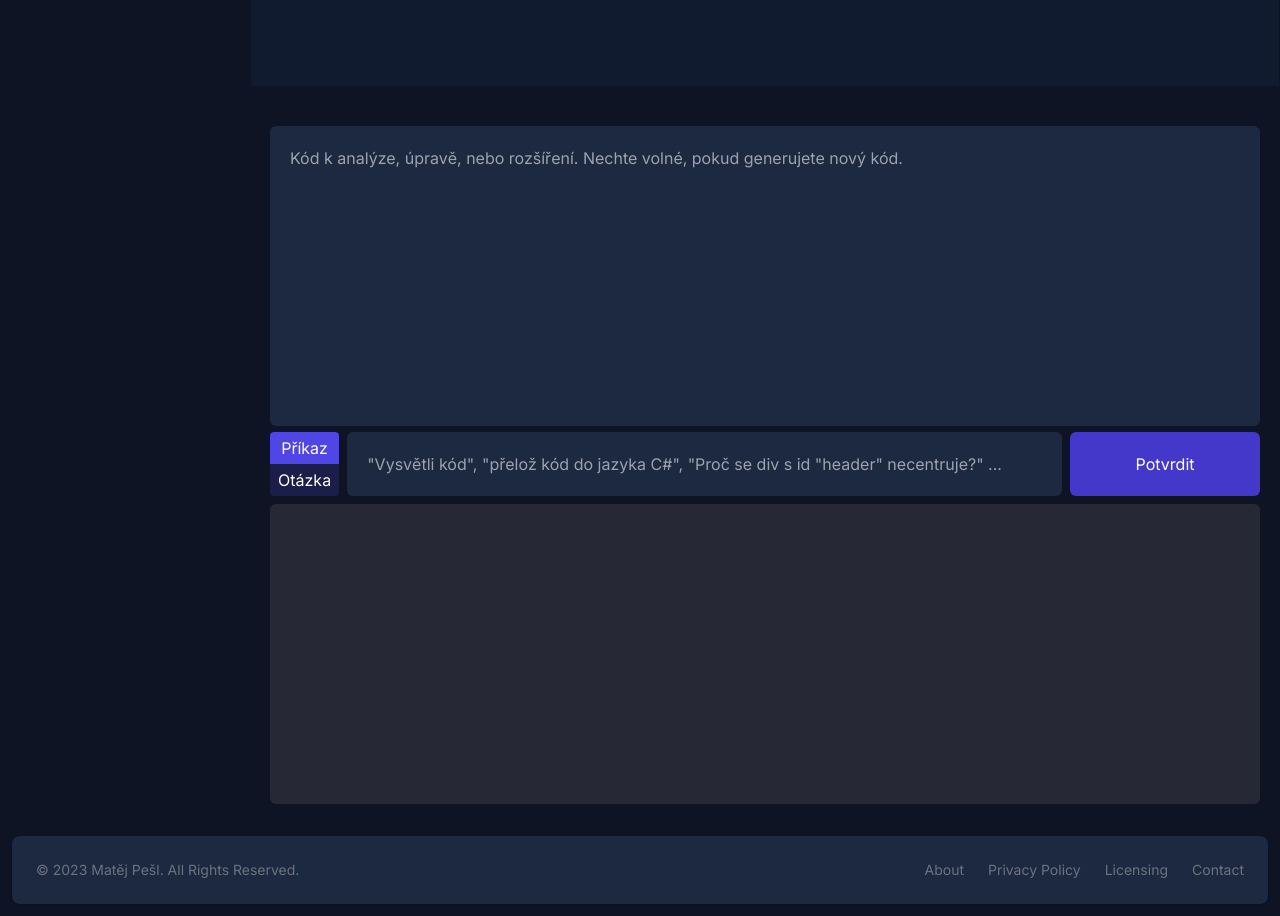
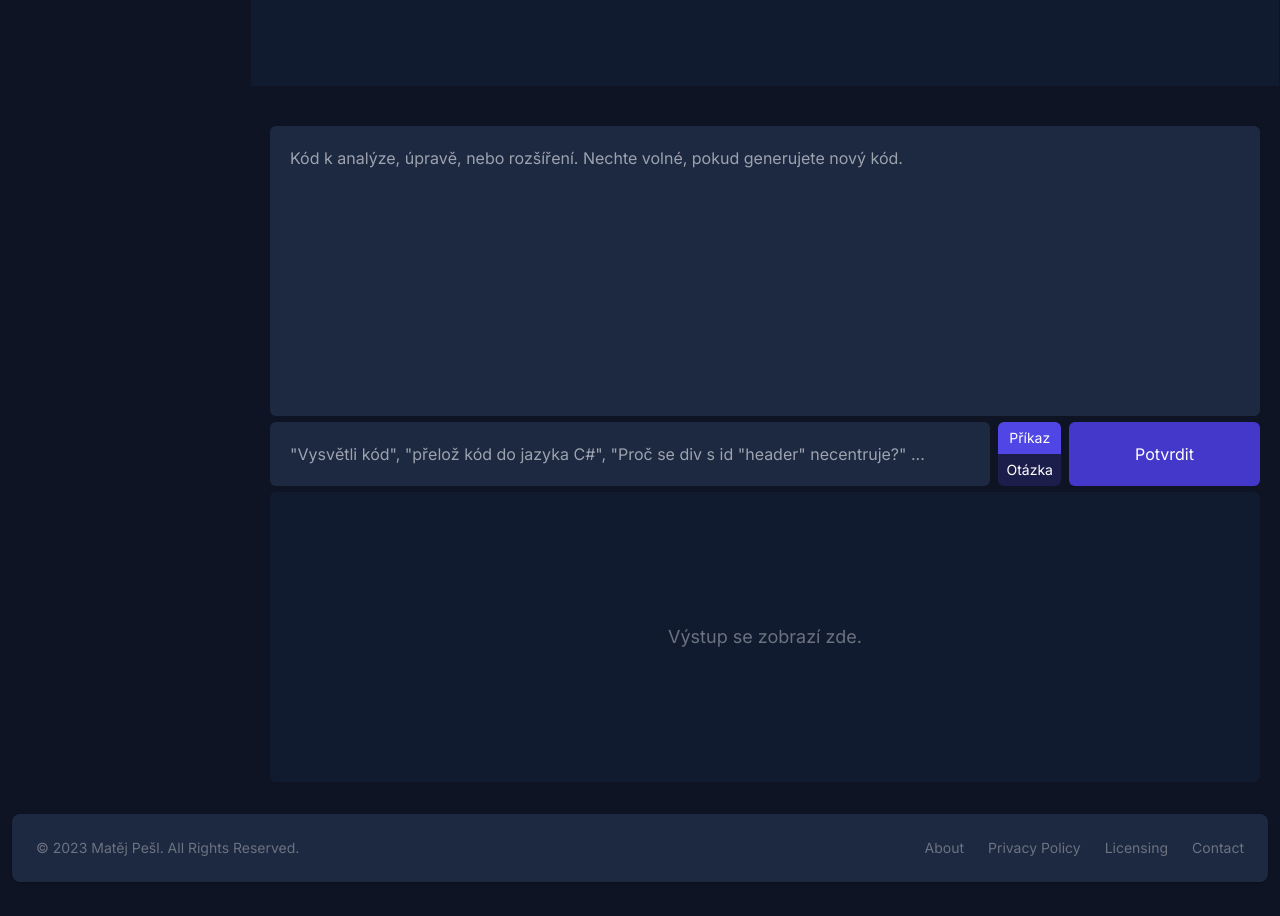
Before and after one commit to AspireOne/intellify, a Next.js app: page /coder in a window 1280 px wide. Shown: the part 1600-2516 px from the top of the page. After the commit the page ends 2494 px from the top, so only its background shows below. Built offline with nearby package versions, Linux system fonts and the light colour scheme; some icons are missing.

Commit message:
change design

```diff
--- a/pages/coder.tsx
+++ b/pages/coder.tsx
@@ -110,23 +110,13 @@ const IOForm = (props: {id?: string}) => {
                     setInputCodeError("");
                 }}
                 value={inputCode}
-                className="max-h-[90vh] min-h-[300px] bg-t-blue-500 resize-none focus:outline-none rounded-md p-5 w-full appearance-none whitespace-pre overflow-y-auto"
+                className="max-h-[90vh] min-h-[290px] bg-t-blue-500 resize-none focus:outline-none rounded-md p-5 w-full appearance-none whitespace-pre overflow-y-auto"
             />
             {inputCodeError && <div className="mb-2 text-red-500 text-sm">{inputCodeError}</div>}
             <div className="flex flex-row gap-2">
                 {/*<div className={"w-12"}>
                     <SwapVertical color={"#fff"} height={"100%"} width={"100%"} />
                 </div>*/}
-                <div className="flex flex-col text-md duration-100">
-                    <button onPointerDown={() => setActiveInputType("command")}
-                            className={"rounded-t duration-100 h-1/2 py-1 px-2" + (activeInputType === "command" ? " bg-indigo-600" : " bg-indigo-600 bg-opacity-20")}>
-                        Příkaz
-                    </button>
-                    <button onPointerDown={() => setActiveInputType("question")}
-                            className={"rounded-b duration-100 h-1/2 py-1 px-2" + (activeInputType === "question" ? " bg-indigo-600" : " bg-indigo-600 bg-opacity-20")}>
-                        Otázka
-                    </button>
-                </div>
                 <div className={"flex flex-col w-full"}>
                     <input
                         maxLength={300}
@@ -138,11 +128,23 @@ const IOForm = (props: {id?: string}) => {
                         className="bg-t-blue-500 block resize-none focus:outline-none rounded-md p-5 w-full appearance-none leading-normal"
                     />
                 </div>
+                <div className="flex flex-col text-md duration-100">
+                    <button onPointerDown={() => setActiveInputType("command")}
+                            className={"text-sm rounded-t-md duration-100 h-1/2 py-1 px-2" + (activeInputType === "command" ? " bg-indigo-600" : " bg-indigo-600 bg-opacity-20")}>
+                        Příkaz
+                    </button>
+                    <button onPointerDown={() => setActiveInputType("question")}
+                            className={"text-sm rounded-b-md duration-100 h-1/2 py-1 px-2" + (activeInputType === "question" ? " bg-indigo-600" : " bg-indigo-600 bg-opacity-20")}>
+                        Otázka
+                    </button>
+                </div>
                 <Button loading={loading} onClick={handleSubmit} className={"w-1/4 text-md"}>Potvrdit</Button>
             </div>
             {commandError && <div className="text-red-500 text-sm m-1">{commandError}</div>}
             {
-                (<pre className="text-sm font-mono relative max-h-[90vh] min-h-[300px] overflow-hidden bg-t-alternative-700 mt-2 w-full p-5 pb-14 rounded-md">
+                // TODO: Make the margin bottom not hardocded.
+                (<pre className="text-sm font-mono relative max-h-[90vh] min-h-[290px] overflow-hidden bg-t-blue-800 mt-[0.4rem] w-full p-5 pb-14 rounded-md">
+                    {!output && <div className="absolute top-1/2 left-1/2 transform -translate-x-1/2 -translate-y-1/2 font-sans text-lg text-gray-500">Výstup se zobrazí zde.</div>}
                     {output &&
                         (
                         <>
@@ -159,7 +161,7 @@ const IOForm = (props: {id?: string}) => {
                                             setOutput("");
                                         }}
                                         className={"rounded-2xl"}>
-                                    Vložit do inputu
+                                    Vložit do vstupu
                                 </Button>
                             </div>
                         </>
```
